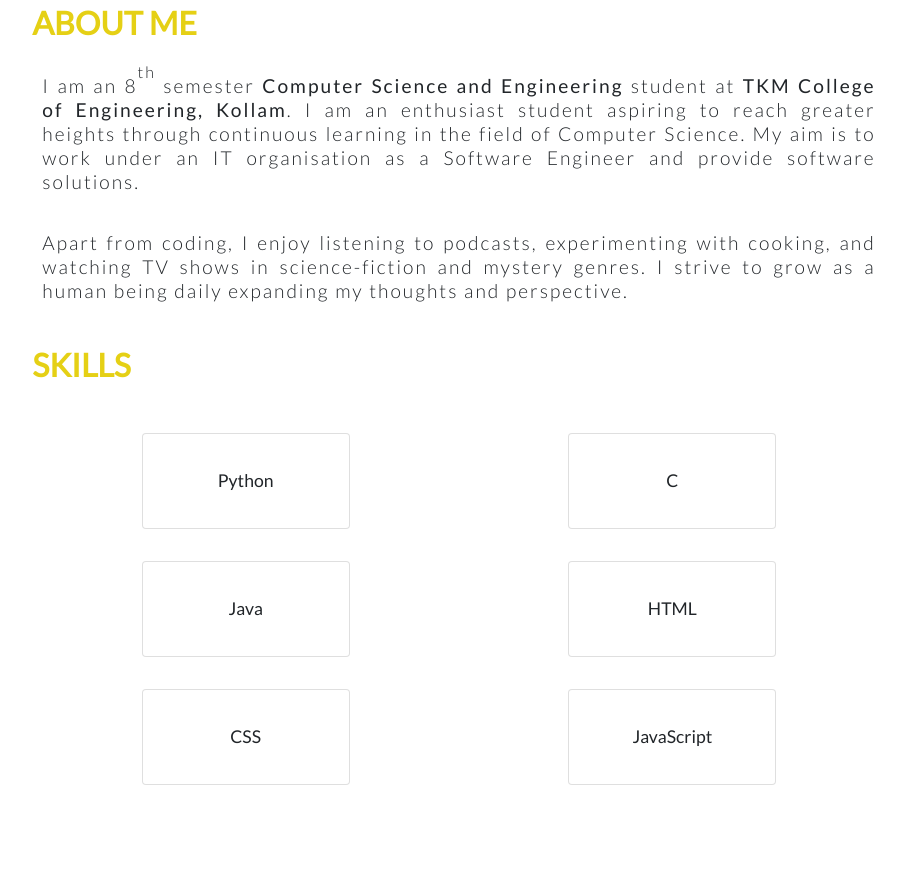
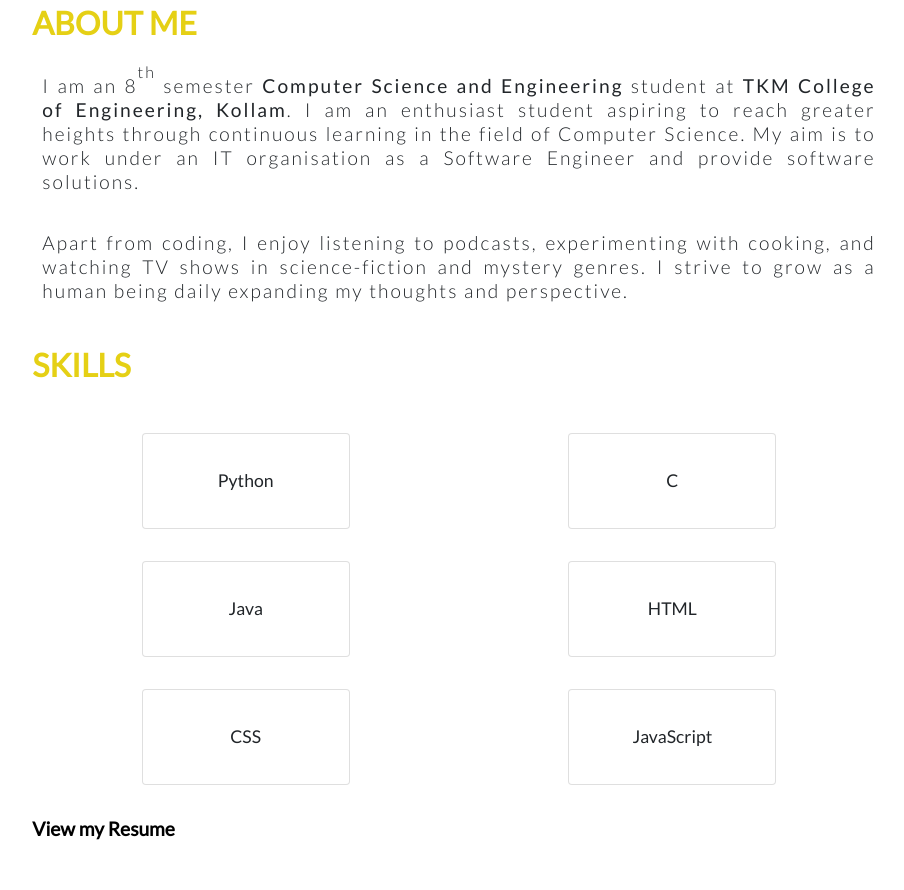
Before and after one commit to sruthi-98/Profile-Website, a plain HTML site: page about.html in a window 1280 px wide. Shown: the part 675-1565 px from the top of the page, without its empty margins (181-1085 px from the left). Drawn offline with nearby package versions, Linux system fonts and the light colour scheme.

Commit message:
Added link to Resume and necessary styles

```diff
--- a/about.html
+++ b/about.html
@@ -38,6 +38,8 @@
       <div class="card">JavaScript</div>
     </div>
 
+    <a class="resume" href="assets/Resume.pdf" target="_blank">View my Resume</a>
+
     <footer class="footer">
     </footer>
 
--- a/styles/styles.css
+++ b/styles/styles.css
@@ -66,6 +66,7 @@ table {
     ". image ."
     ". desc ."
     ". skill ."
+    ". resume ."
     "footer footer footer";
 }
 
@@ -90,6 +91,10 @@ table {
   grid-area: footer;
 }
 
+.resume {
+  grid-area: resume;
+}
+
 .skill {
   grid-area: skill;
   display: grid;
@@ -103,6 +108,10 @@ table {
   grid-area: heading;
 }
 
+
+@media only screen and (min-width:) {
+
+}
 
 /*
  ========================
@@ -124,6 +133,7 @@ table {
 
 :root {
   --primary-color: hsl(54, 83%, 49%);
+  --font-size: clamp(1rem, 1.2rem, 1.5rem)
 }
 
 html {
@@ -164,7 +174,7 @@ body {
 }
 
 p {
-  font-size: clamp(1rem, 1.2rem, 1.5rem);
+  font-size: var(--font-size);
   margin: 2% 0 0 0;
   letter-spacing: 2px;
   padding: 10px;
@@ -195,3 +205,15 @@ sup {
 .card:hover {
   background-color: hsla(54, 83%, 49%, 90%);;
 }
+
+.resume, .resume:hover {
+  font-size: var(--font-size);
+  margin: 1rem 0;
+  text-decoration: none;
+  color: black;
+  font-weight: 600;
+}
+
+.resume:hover {
+  color: rgba(48, 46, 46, 0.5);
+}
```
